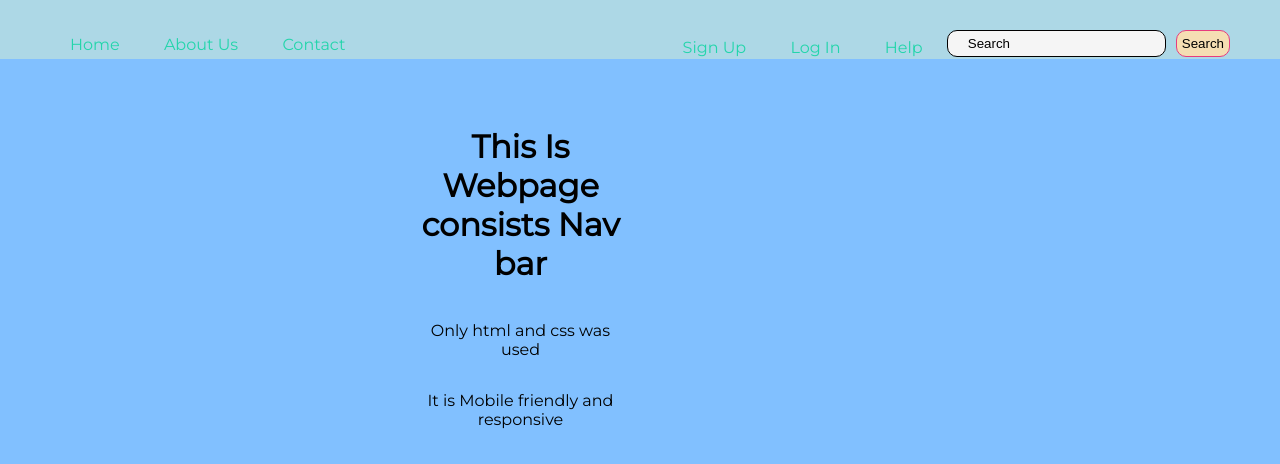
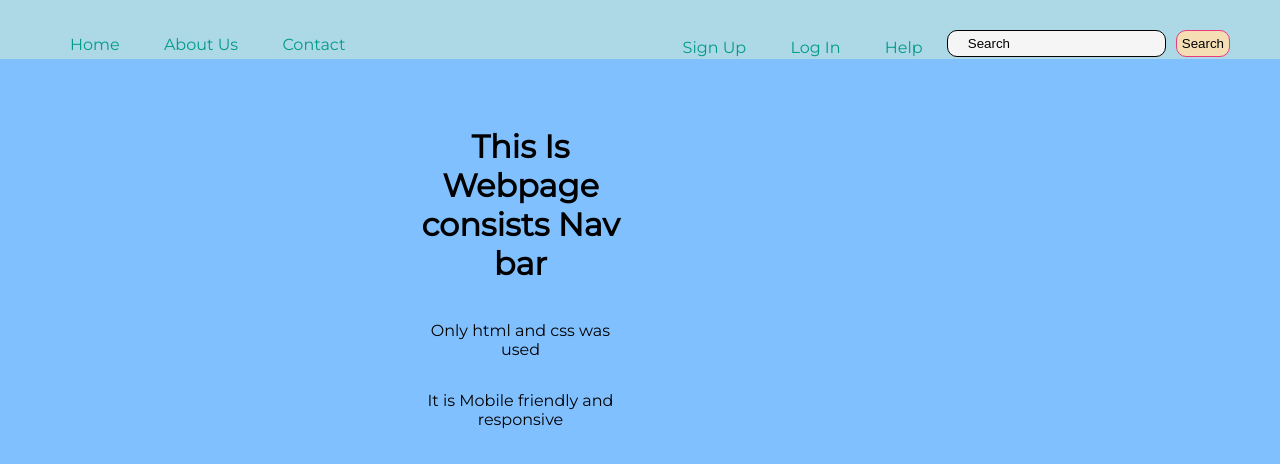
Before and after one commit to Arkaraj/navbar, a plain HTML site: page index.html in a window 1280 px wide. Drawn offline with Linux system fonts and the light colour scheme.

Commit message:
Update style.css

```diff
--- a/style.css
+++ b/style.css
@@ -25,7 +25,7 @@ body{
         display: inline;
         padding: 10px;
         text-decoration: none;
-        color:#23d5ab;
+        color:#009B89;
     }
     #menu1{
         float:left;
```
